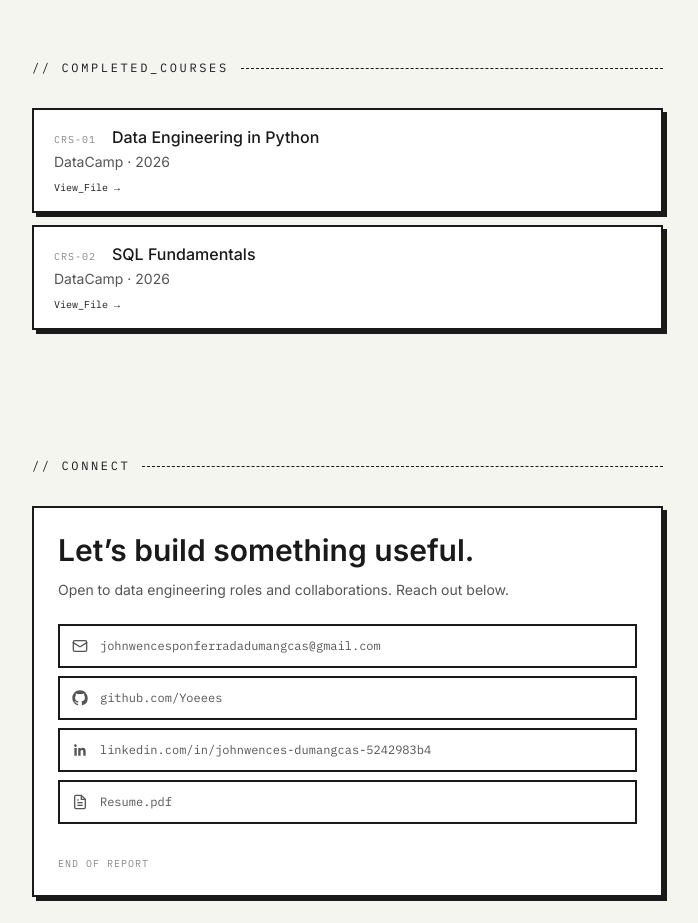
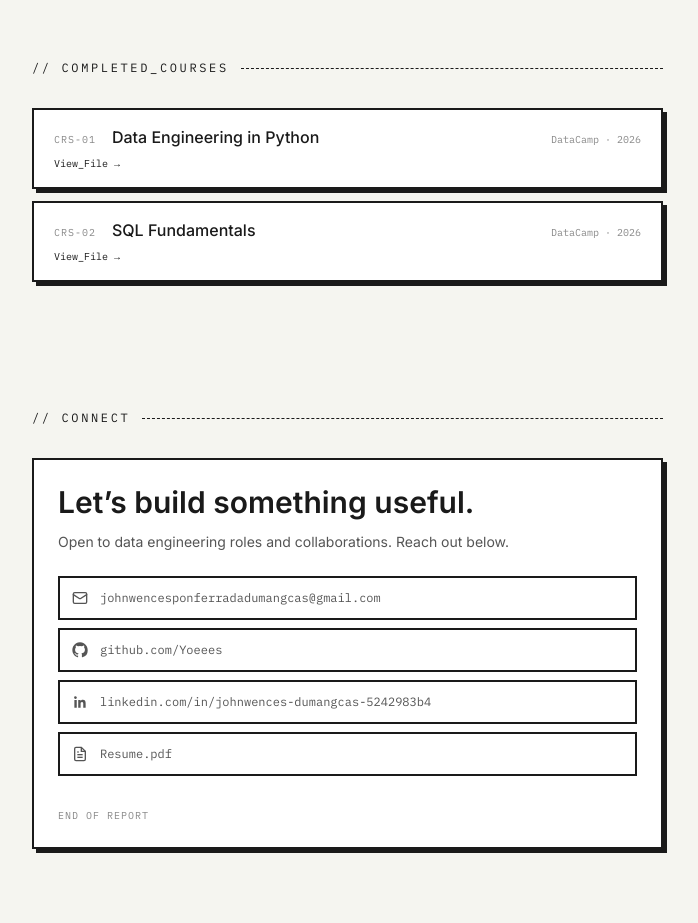
Before and after one commit to Yoeees/my-portfolio, a React (Vite) app: page / in a window 1280 px wide. Shown: the part 3420-4343 px from the top of the page, without its empty margins (553-1251 px from the left). Built offline with nearby package versions, Linux system fonts and the light colour scheme.

Commit message:
fix: align course issuer/date to right with justify-between

```diff
--- a/src/components/sections/Courses.tsx
+++ b/src/components/sections/Courses.tsx
@@ -17,7 +17,8 @@ function CourseCard({
       onClick={() => course.image && onImageClick(course.image)}
       className="w-full cursor-pointer border-2 border-line bg-panel px-5 py-4 text-left shadow-brutal"
     >
-      <div className="flex flex-wrap items-baseline gap-x-4 gap-y-1  ">
+      <div className="flex flex-wrap items-baseline justify-between gap-x-4 gap-y-1">
+        <div className="flex flex-wrap items-baseline gap-x-4 gap-y-1">
           <span className="font-mono text-[10px] uppercase tracking-widest text-soft">
             CRS-{String(index + 1).padStart(2, "0")}
           </span>
@@ -25,9 +26,10 @@ function CourseCard({
             {course.title}
           </h3>
         </div>
-      <p className="mt-1 text-sm text-muted">
+        <span className="font-mono text-[10px] text-soft">
           {course.issuer}{course.date && <span> · {course.date}</span>}
-      </p>
+        </span>
+      </div>
       <div className="mt-2 flex gap-3 font-mono text-[10px] text-accent">
         {/* {course.url && (
           <span className="flex items-center gap-1">
```
Lines whose indentation alone changed are shown as unchanged.
